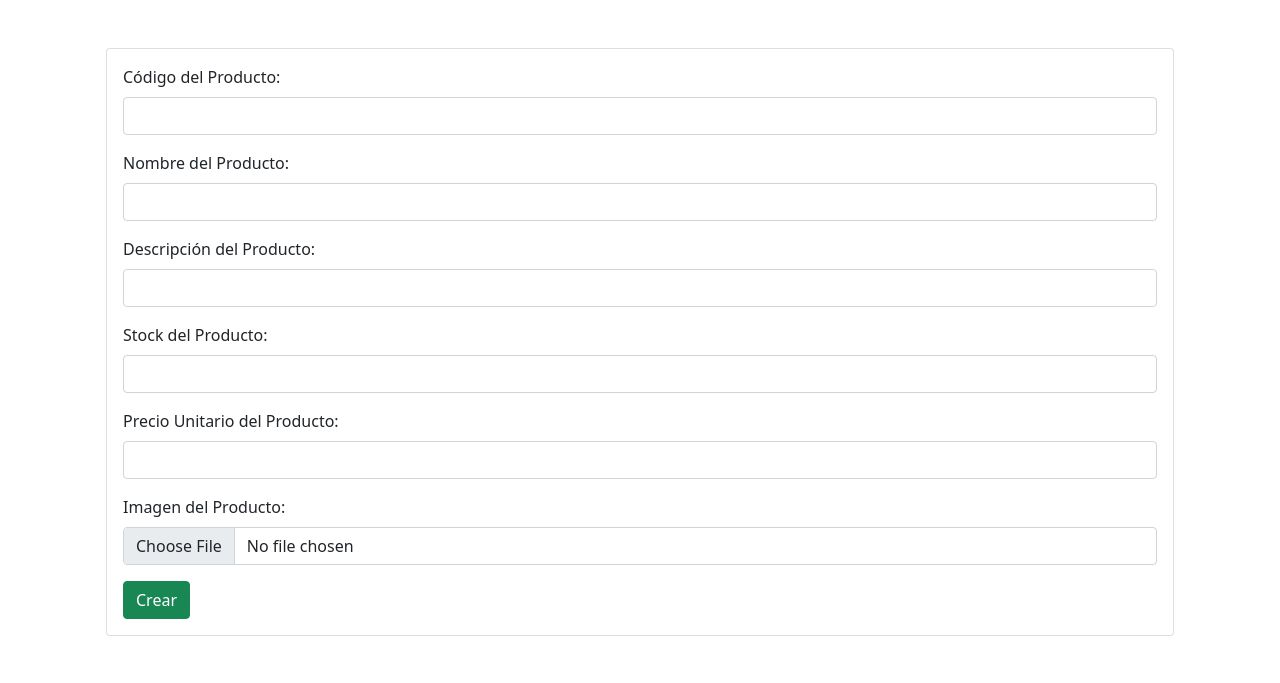
After one commit to ngiraldogi/taller_CRUD_productos, a PHP site: page /editar.php in a window 1280 px wide. The commit adds this page. Shown: the top 683 px of the page. Run offline with PHP 8.4, Linux system fonts and the light colour scheme; some libraries are stand-ins or nearby versions.

Commit message:
se añade la opcion de eliminar y editar

```diff
--- /dev/null
+++ b/editar.php
@@ -0,0 +1,88 @@
+<?php
+include("bd.php");
+if (isset($_GET['codigo'])) {
+    $cod = $_GET['codigo'];
+    $query = "SELECT * FROM producto WHERE codigo = $cod";
+    $result = mysqli_query($conn, $query);
+    if (mysqli_num_rows($result) == 1) {
+        $row = mysqli_fetch_array($result);
+        $cod = $_POST['codigo'];
+        $nom = $_POST['nombre'];
+        $desc = $_POST['descripcion'];
+        $cantidad = $_POST['stock'];
+        $valorProd = $_POST['precio'];
+        $img= $_POST['imagen'];
+    }
+}
+if (isset($_POST['editar'])) {
+    $cod = $_POST['codigo'];
+    $nom = $_POST['nombre'];
+    $desc = $_POST['descripcion'];
+    $cantidad = $_POST['stock'];
+    $valorProd = $_POST['precio'];
+    $img= $_POST['imagen'];
+    $query = "UPDATE producto SET codigo=$cod, nombre='$nom', descripcion='$desc', stock=$cantidad, precio=$valorProd , imagen=$img WHERE codigo=$id";
+    $result = mysqli_query($conn, $query);
+    if (!$result) {
+        $_SESSION['mensaje'] = "No se pudo editar";
+        $_SESSION['tipo_mensaje'] = "danger";
+        //die("Fallo consulta.");
+    } else {
+        $_SESSION['mensaje'] = "Estudiante editado";
+        $_SESSION['tipo_mensaje'] = "success";
+    }
+    header("Location: crear_producto.php");
+}
+?>
+<!DOCTYPE html>
+<html lang="en">
+
+<head>
+    <meta charset="UTF-8">
+    <meta http-equiv="X-UA-Compatible" content="IE=edge">
+    <meta name="viewport" content="width=device-width, initial-scale=1.0">
+    <title>Catálogo de Productos</title>
+    <link href="https://cdn.jsdelivr.net/npm/bootstrap@5.1.3/dist/css/bootstrap.min.css" rel="stylesheet" integrity="sha384-1BmE4kWBq78iYhFldvKuhfTAU6auU8tT94WrHftjDbrCEXSU1oBoqyl2QvZ6jIW3" crossorigin="anonymous">
+    <link rel="stylesheet" href="https://cdn.jsdelivr.net/npm/bootstrap-icons@1.3.0/font/bootstrap-icons.css">
+</head>
+
+<body>
+    <div class="container p-5">
+        <div class="row">
+            <div class="card card-body">
+                <form action="guardar_bd.php" method="POST" enctype="multipart/form-data"> <!--el -enctype="multipart/form-data"- permite agregar imagenes o archivos en un input de tipo FILE-->
+                    <div class="mb-3">
+                        <label for="cod" class="form-label">Código del Producto:</label>
+                        <input type="text" id="cod" name="cod" class="form-control" require>
+                    </div>
+                    <div class="mb-3">
+                        <label for="nom" class="form-label">Nombre del Producto:</label>
+                        <input type="text" id="nom" name="nom" class="form-control" require>
+                    </div>
+                    <div class="mb-3">
+                        <label for="desc" class="form-label">Descripción del Producto:</label>
+                        <input type="text" id="desc" name="desc" class="form-control" require>
+                    </div>
+                    <div class="mb-3">
+                        <label for="cantidad" class="form-label">Stock del Producto: </label>
+                        <input type="number" id="cantidad" name="cantidad" step="any" class="form-control" onchange="verificar()" require>
+                    </div>
+                    <div class="mb-3">
+                        <label for="valorProd" class="form-label">Precio Unitario del Producto: </label>
+                        <input type="number" id="valorProd" name="valorProd" step="any" class="form-control" require>
+                    </div>
+                    <!--################################################imagen################################################-->
+                    <div class="mb-3">
+                        <label for="img" class="form-label">Imagen del Producto:</label>
+                        <input type="file" id="img" name="img" class="form-control" accept="image/*">
+                    </div>
+                    <!--######################################################################################################-->
+                    <input type="submit" class="btn btn-success btn-block" name="save" value="Crear">
+                </form>
+            </div>
+        </div>
+    </div>
+    <script src="validar.js"></script>
+</body>
+
+</html>
--- a/index.php
+++ b/index.php
@@ -58,10 +58,10 @@
                                     <td><img class="imagenes" src="files/<?= $row['imagen'] ?>" alt=""/></td>
                                     <td>
 
-                                        <a href="editar.php?id=<?php echo $row['codigo']?>" class="btn btn-primary"> <!--vinculo al archivo editar.php y manda una variable a ese archivo-->
+                                        <a href="editar.php?codigo=<?php echo $row['codigo']?>" class="btn btn-primary"> <!--vinculo al archivo editar.php y manda una variable a ese archivo-->
                                             <i class="bi bi-pencil-fill"></i> <!--etiqueta i es de iconos-->
                                         </a>
-                                        <a href="eliminar.php?id=<?php echo $row['codigo']?>" class="btn btn-danger">
+                                        <a href="eliminar.php?codigo=<?php echo $row['codigo']?>" class="btn btn-danger">
                                             <i class="bi bi-trash-fill"></i>
                                         </a>
                                     </td>
```
Also changed, not shown: eliminar.php (added, +24 -0 lines).
